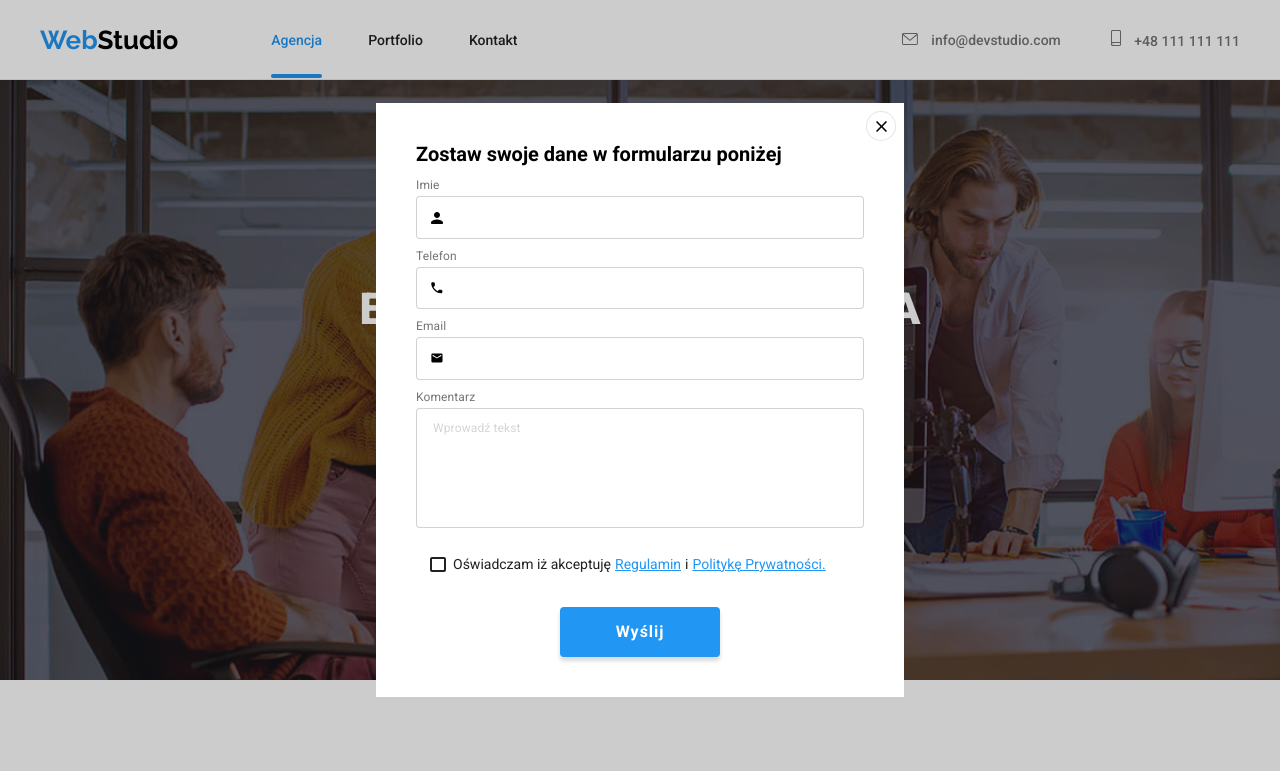
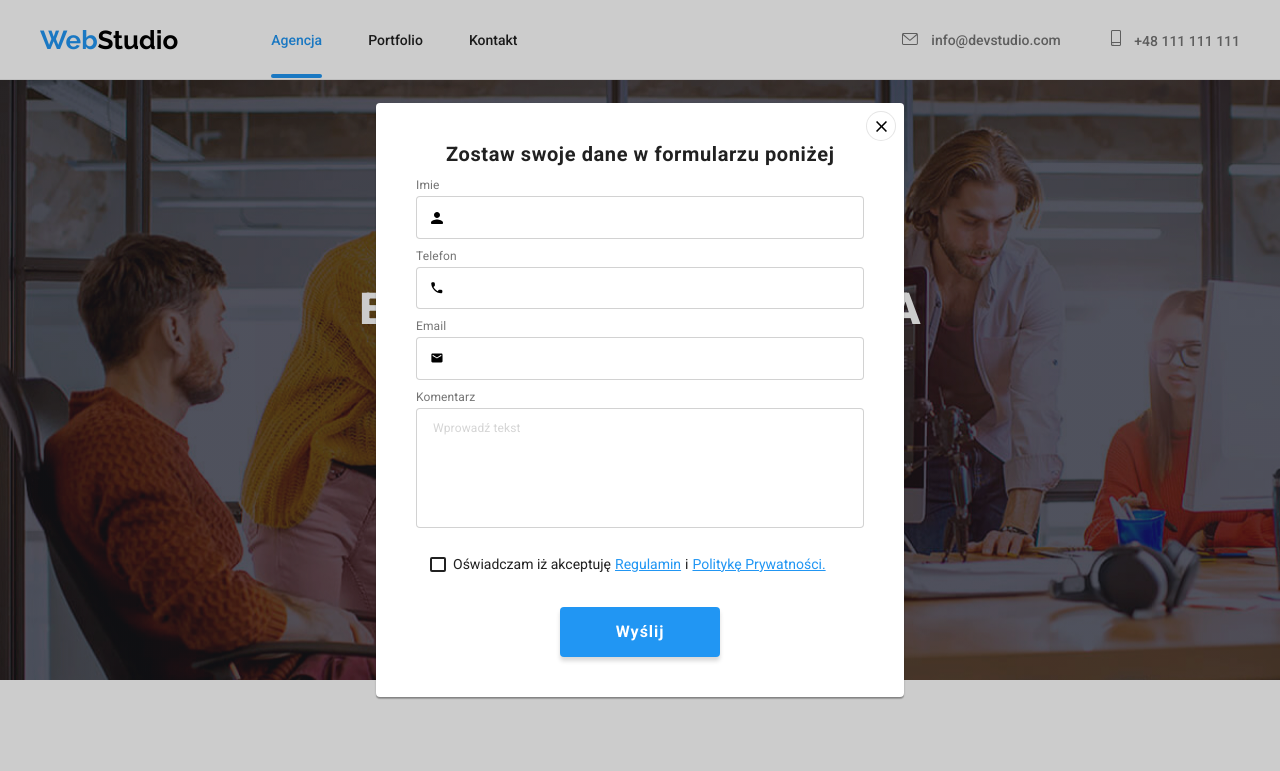
Before and after one commit to vigab/goit-markup-hw-06, a plain HTML site: page index.html in a window 1280 px wide. Both pictures are taken after a click on the button "Zamów usługę". Shown: the top 771 px of the page. Drawn offline with nearby package versions, Linux system fonts and the light colour scheme.

Commit message:
now its done

```diff
--- a/css/styles.css
+++ b/css/styles.css
@@ -730,6 +730,8 @@ button, input, optgroup, select, textarea {
     position: relative;
     transform: scale(1);
     transition: 1000ms cubic-bezier(.04,.25,.2,1);
+    box-shadow: 0px 1px 3px rgba(0, 0, 0, 0.12), 0px 1px 1px rgba(0, 0, 0, 0.14), 0px 2px 1px rgba(0, 0, 0, 0.2);
+    border-radius: 4px;
 }
 
 .form {
@@ -740,10 +742,12 @@ button, input, optgroup, select, textarea {
 }
 
 .form-title {
-    font-weight: 700;
+    padding-left: 30px;
+    font-weight: bold;
     font-size: 20px;
     line-height: 1.15;
-    text-align: center;
+    letter-spacing: 0.03em;
+    color: var(--lighter-black);
 }
 
 .form-field {
```
